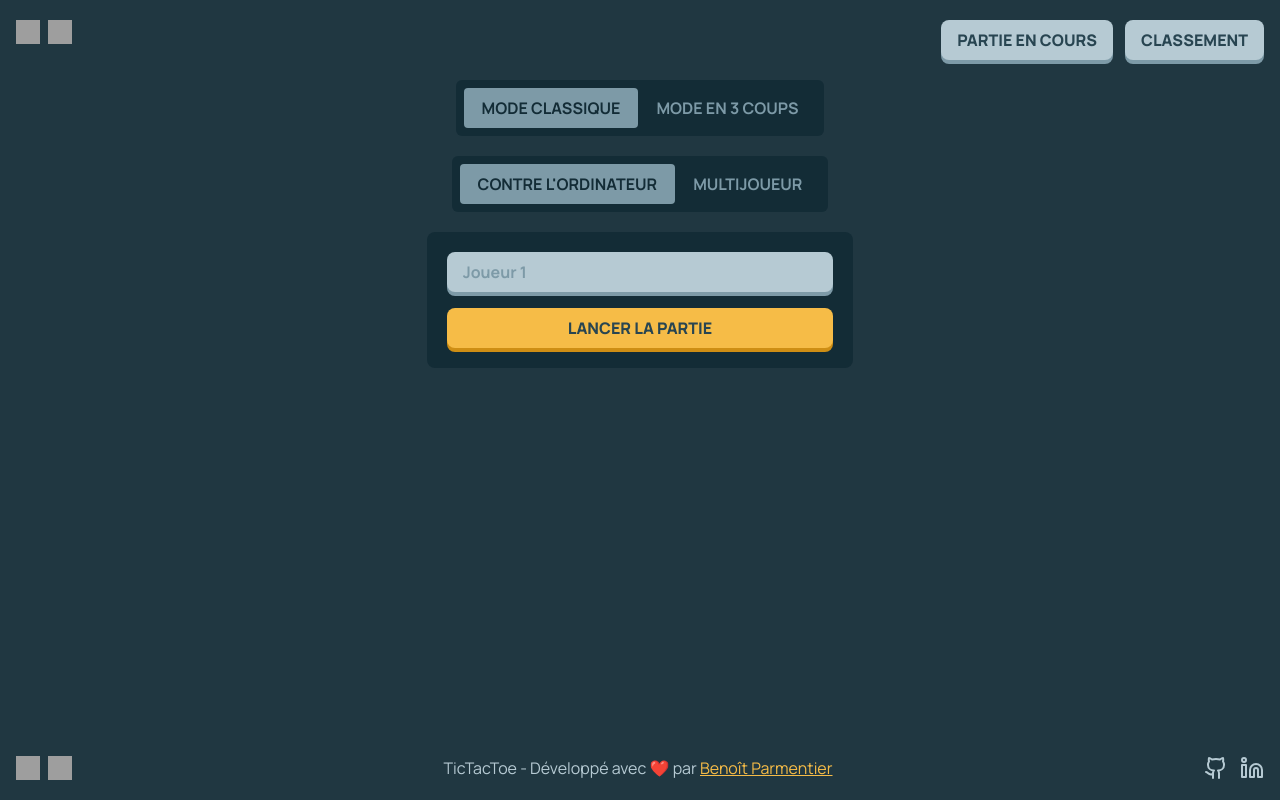
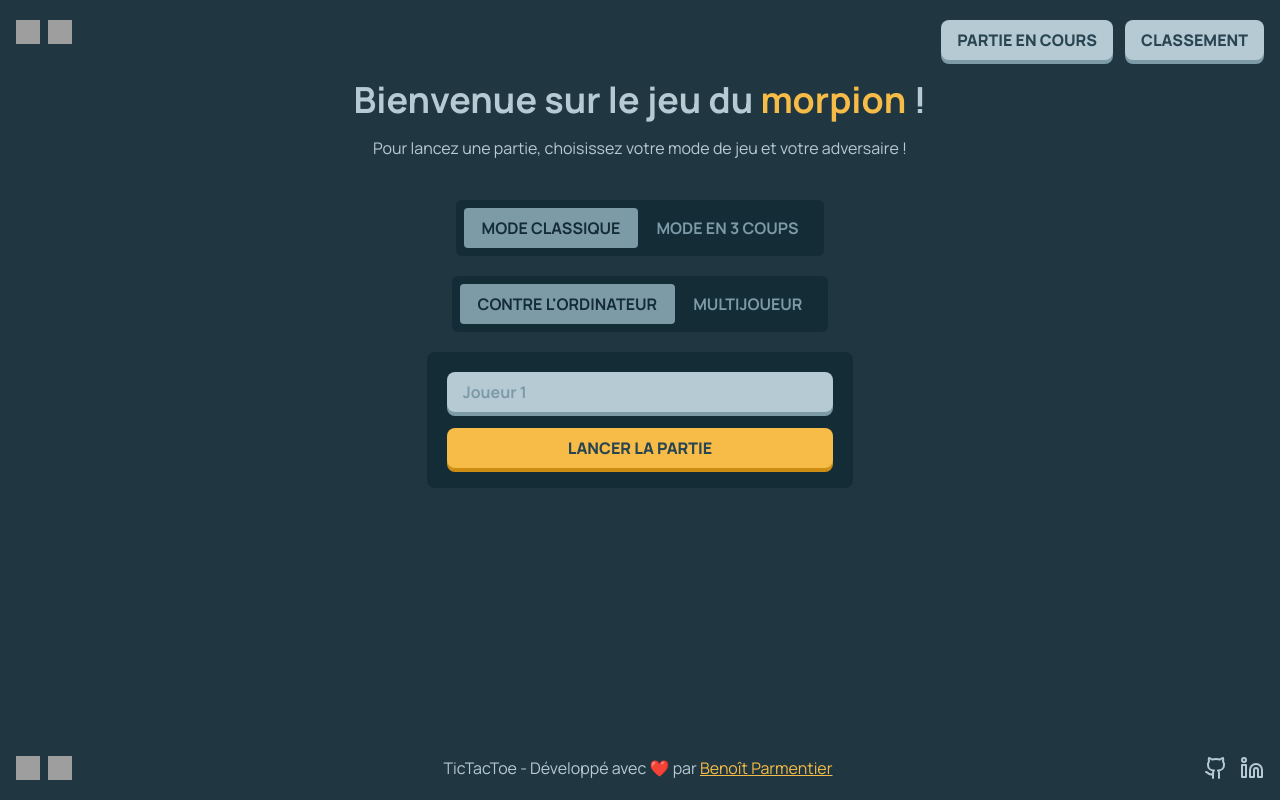
Before and after one commit to BenoitPrmt/tic-tac-toe-react, a React (Vite) app: page / in a window 1280 px wide. Built offline with nearby package versions, Linux system fonts and the light colour scheme; grey boxes are pictures that could not be loaded.

Commit message:
feat(homepage): added h1 to homepage

```diff
--- a/src/pages/HomePage.tsx
+++ b/src/pages/HomePage.tsx
@@ -88,12 +88,20 @@ const HomePage = () => {
     return (
         <div>
             <div className="space-y-5 flex flex-col justify-center items-center">
-                <div className="">
+
+                <div className="mb-5 space-y-4">
+                    <h1 className="text-4xl font-bold text-center text-grey-light">Bienvenue sur le jeu du <span className={"text-secondary"}>morpion</span> !</h1>
+                    <p className="text-center text-grey-light">
+                        Pour lancez une partie, choisissez votre mode de jeu et votre adversaire !
+                    </p>
+                </div>
+
+                <div>
                     <Switch handleChecked={handleGameTypeChange} choiceOne={"Mode classique"}
                             choiceTwo={"Mode en 3 coups"}/>
                 </div>
 
-                <div className="">
+                <div>
                     <Switch handleChecked={handleGameModeChange} choiceOne={"Contre l'ordinateur"}
                             choiceTwo={"Multijoueur"}/>
                 </div>
```
